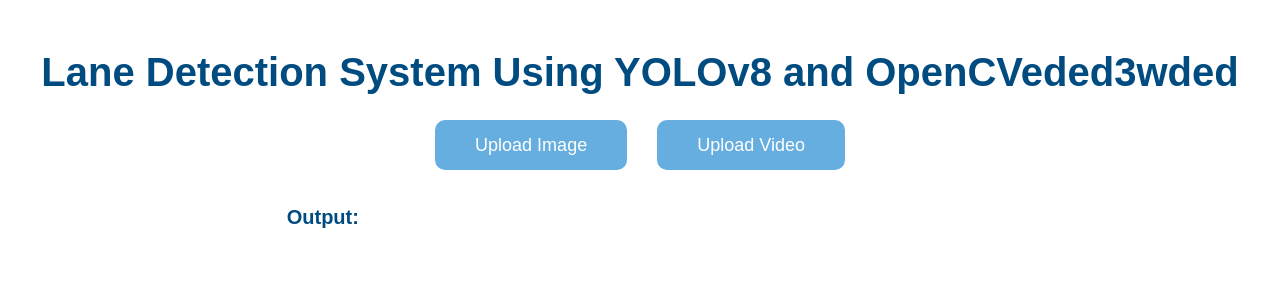
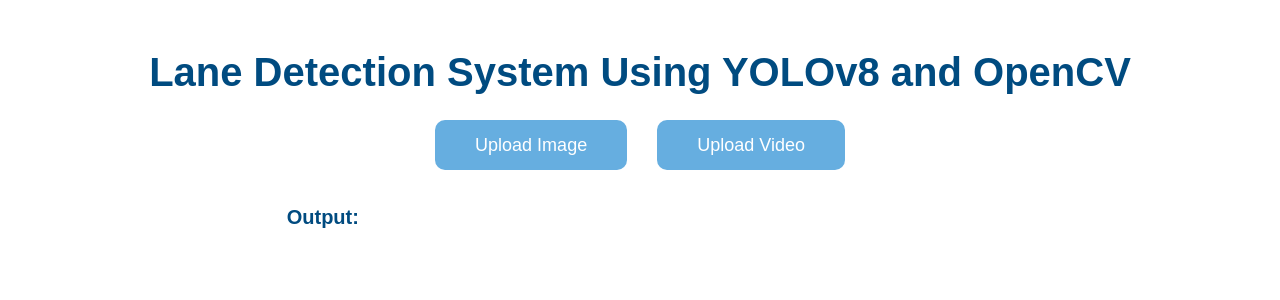
Before and after one commit to SanaH22/Lane-Detection-System-Using-YOLOv8-and-OpenCV, a Flask app: page / in a window 1280 px wide. Shown: the top 300 px of the page. Run offline with Flask 3, Linux system fonts and the light colour scheme.

Commit message:
title changed

```diff
--- a/templates/index.html
+++ b/templates/index.html
@@ -67,7 +67,7 @@
   </style>
 </head>
 <body>
-  <h1>Lane Detection System Using YOLOv8 and OpenCVeded3wded</h1>
+  <h1>Lane Detection System Using YOLOv8 and OpenCV</h1>
 
   <div class="button-container">
     <!-- Image Upload -->
```
